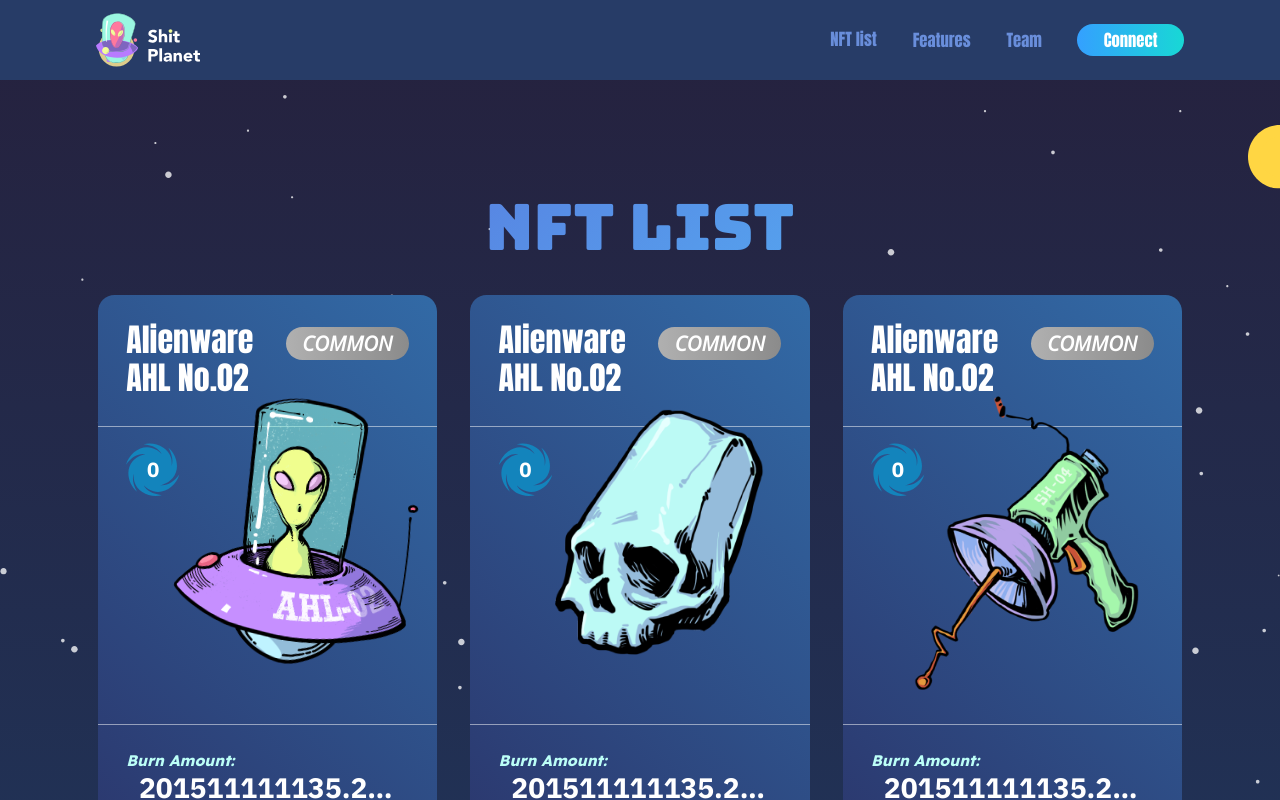
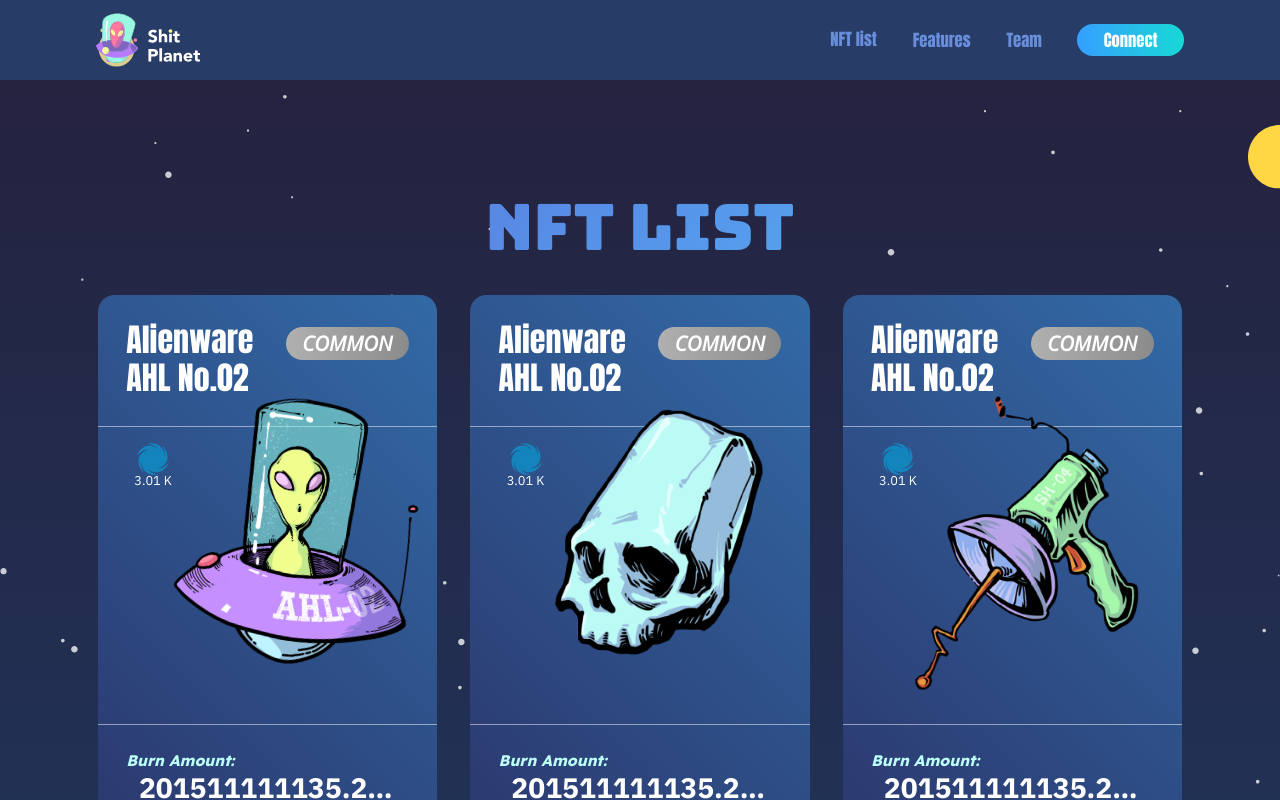
Before and after one commit to ShitPlanet/ShitPlanet, a Next.js app: page /nftlist in a window 1280 px wide. Shown: the top 800 px of the page. Built offline with nearby package versions, Linux system fonts and the light colour scheme.

Commit message:
update nft power

```diff
--- a/components/NFTCard.tsx
+++ b/components/NFTCard.tsx
@@ -101,32 +101,32 @@
 `
 const Power = styled.div`
   position: absolute;
-  display: flex;
-  align-item: center;
   width: ${(60 * 100) / 1440}vw;
   height: ${(60 * 100) / 1440}vw;
   color: #1384bc;
   top: ${(166 * 100) / 1440}vw;
   left: ${(32 * 100) / 1440}vw;
   text-align: center;
-  text-align: center;
   &.minting {
     color: #66ccff;
   }
+  & svg {
+    display: block;
+    width: 60%;
+    height: 60%;
+    margin: 0 auto;
+  }
   &.minting svg {
-    width: 100;
-    height: 100;
     transform: rotate(0);
     animation: ${roll} 2000ms linear infinite;
   }
   & span {
-    position: absolute;
+    display: block;
     width: 100%;
     left: 0;
     text-align: center;
-    font-family: 'IBMPlexSans bold';
-    font-size: 1.6vw;
-    line-height: ${(60 * 100) / 1440}vw;
+    font-family: 'IBMPlexSans';
+    font-size: 1vw;
     color: #fff;
   }
 `
@@ -160,7 +160,7 @@
             fill='currentColor'
           />
         </svg>
-        <span>{props.power || '0'}</span>
+        <span>{props.power || '3.01 K'}</span>
       </Power>
       <NFTImage imgNo={props.imgNo} />
       <Footer>
```
